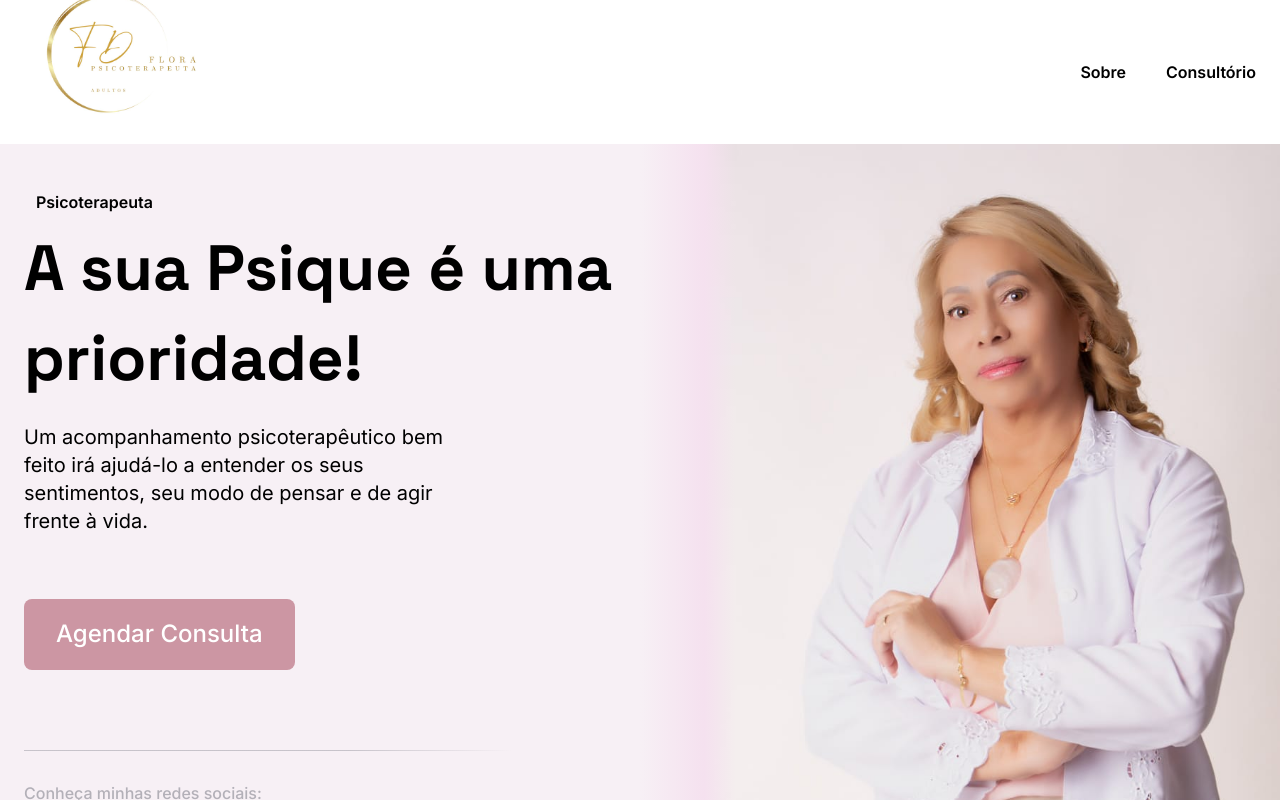
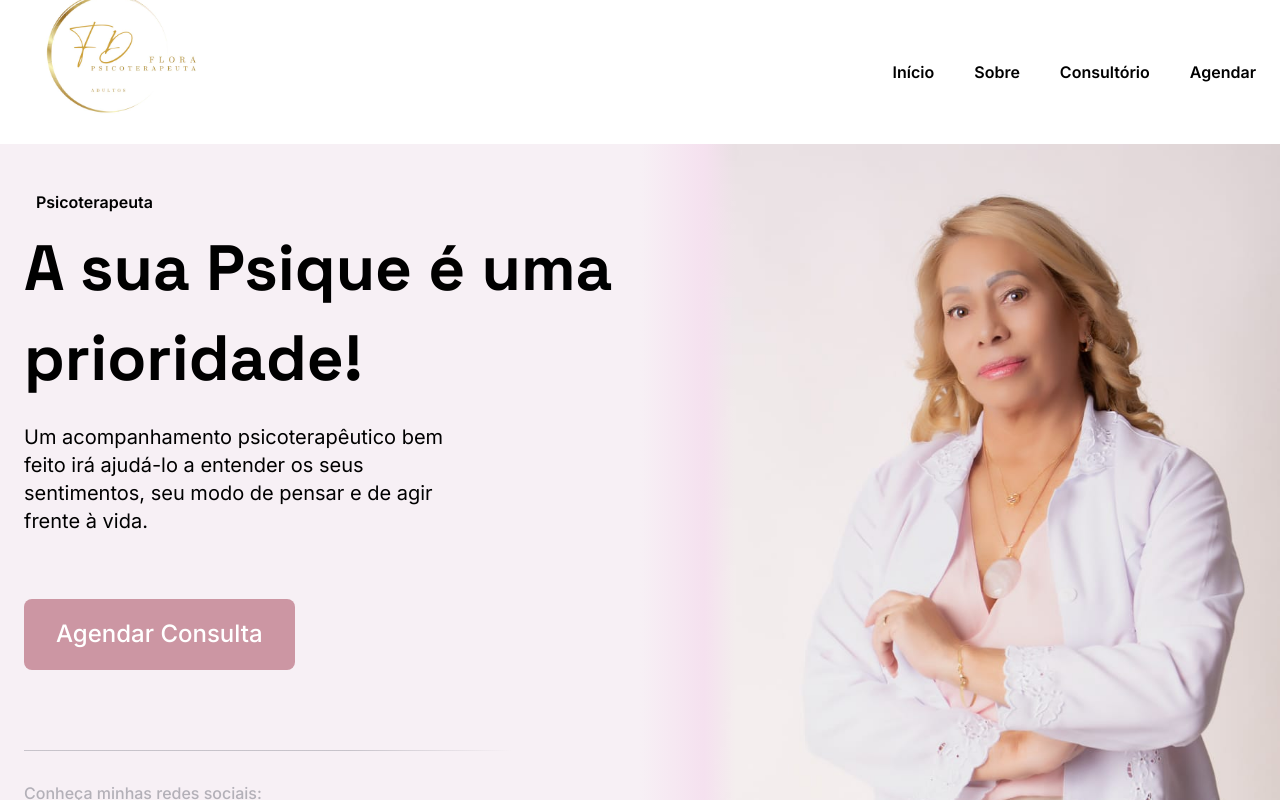
Before and after one commit to josephbrito/flora-miyasaki, a Next.js app: page / in a window 1280 px wide. Shown: the top 800 px of the page. Built offline with nearby package versions, Linux system fonts and the light colour scheme; no server answers.

Commit message:
ajustes no menu mobile e navbar

```diff
--- a/src/components/Navbar/NavbarDropdownMenu/index.tsx
+++ b/src/components/Navbar/NavbarDropdownMenu/index.tsx
@@ -18,12 +18,8 @@ export function NavbarDropdownMenu() {
         <DropdownMenuItem>Consultório</DropdownMenuItem>
       </Link>
 
-      <Link href="#servicos" scroll={false}>
-        <DropdownMenuItem>Serviços</DropdownMenuItem>
-      </Link>
-
-      <Link href="#depoimentos" scroll={false}>
-        <DropdownMenuItem>Depoimentos</DropdownMenuItem>
+      <Link href="#final" scroll={false}>
+        <DropdownMenuItem>Agendar</DropdownMenuItem>
       </Link>
     </DropdownMenu>
   )
--- a/src/components/Navbar/index.tsx
+++ b/src/components/Navbar/index.tsx
@@ -29,12 +29,20 @@ export function Navbar() {
         </Link>
 
         <LinksWrapper>
+          <NavLink href="#inicio" scroll={false}>
+            Início
+          </NavLink>
+
           <NavLink href="#sobre" scroll={false}>
             Sobre
           </NavLink>
 
           <NavLink href="#consultorio" scroll={false}>
             Consultório
+          </NavLink>
+
+          <NavLink href="#final" scroll={false}>
+            Agendar
           </NavLink>
         </LinksWrapper>
 
--- a/src/components/Sections/SectionFinal/index.tsx
+++ b/src/components/Sections/SectionFinal/index.tsx
@@ -14,7 +14,7 @@ export function SectionFinal() {
 
   return (
     <SectionContainer>
-      <FinalWrapper>
+      <FinalWrapper id='final'>
         <FinalContent
           initial={{ opacity: 0, x: '100%' }}
           whileInView={{ opacity: 1, x: 0 }}
```
